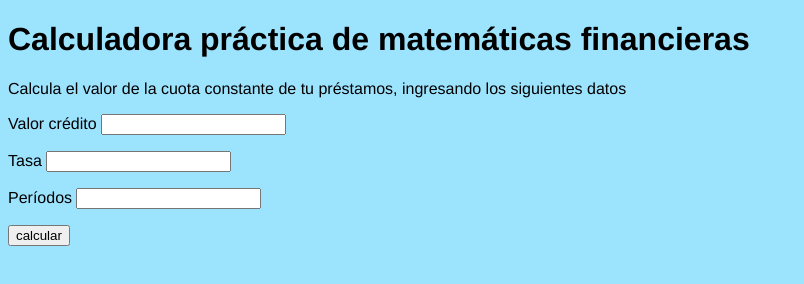
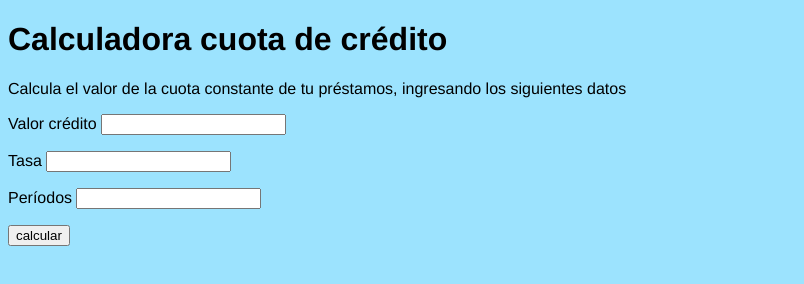
Before and after one commit to farboleda24/calculadorafinanciera, a plain HTML site: page index.html in a window 1280 px wide. Shown: the whole page, without its empty margins (0-804 px from the left). Drawn offline with Linux system fonts and the light colour scheme.

Commit message:
cambio de título para cuotas a solo cuota de crédito

```diff
--- a/index.html
+++ b/index.html
@@ -2,7 +2,7 @@
 <html>
   <head>
     <meta charset="utf-8">
-    <title>Calculadora para matemáticas financiera</title>
+    <title>Calculadora cuota de crétido</title>
     <style>
       body
       {
@@ -12,7 +12,7 @@
       </style>
   </head>
   <body>
-    <h1><strong>Calculadora práctica de matemáticas financieras</strong></h1>
+    <h1><strong>Calculadora cuota de crédito</strong></h1>
     <p>Calcula el valor de la cuota constante de tu préstamos, ingresando los siguientes datos</p>
     <p>
       Valor crédito
```
